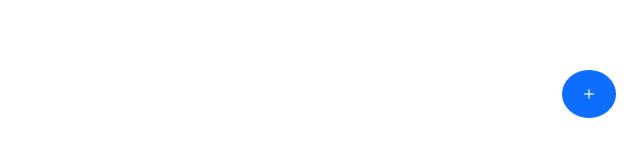
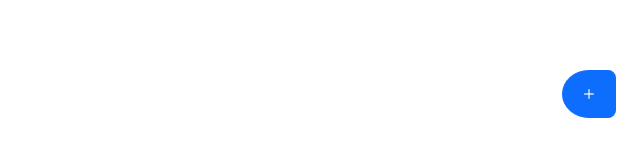
Before and after one commit to 2026-Proyectos-PIPW-2B/p-comision-05, a plain HTML site: page alta-usuario.html in a window 1280 px wide. Shown: the part 658-800 px from the top of the page, 640-1280 px from the left. Drawn offline with nearby package versions, Linux system fonts and the light colour scheme.

```diff
--- a/alta-usuario.html
+++ b/alta-usuario.html
@@ -104,7 +104,7 @@
     </section>
 
     <!--Modal registro-de-usuario-->
-    <button type="button" class="btn btn-primary  btn-lg position-fixed bottom-0 end-0  m-4 rounded-circle"
+    <button type="button" class="btn btn-primary btn-lg position-fixed bottom-0 end-0  m-4 rounded-start-circle"
         data-bs-toggle="modal" data-bs-target="#modal" data-bs-whatever="@mdo" style="z-index: 2;">
         <i class="bi bi-plus"></i>
     </button>
```
Also changed, not shown: 2 other files.
